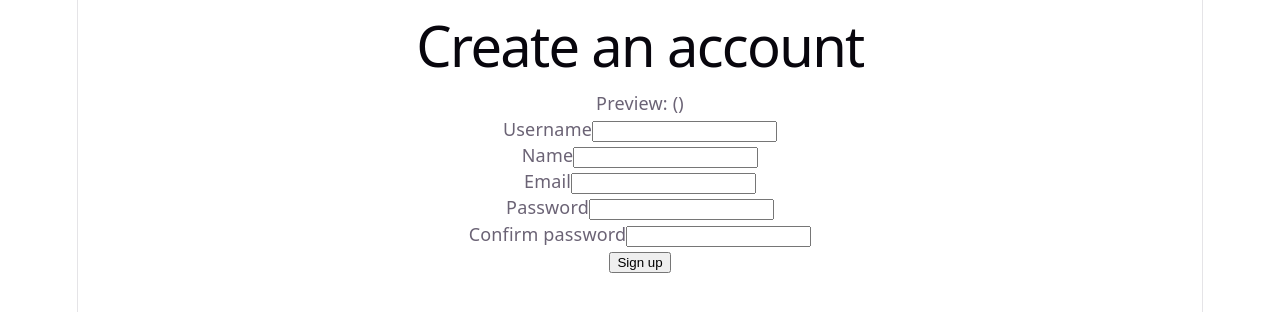
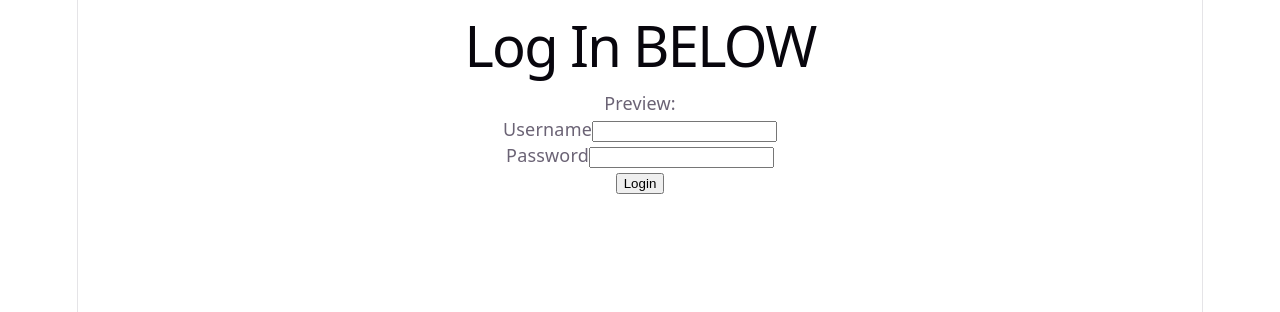
Before and after one commit to Cesar-KC/RoyalDevCapstoneProject, a React (Vite) app in the folder front-end/: page / in a window 1280 px wide. Shown: the top 312 px of the page. Built offline with nearby package versions, Linux system fonts and the light colour scheme.

Commit message:
Add login page

```diff
--- a/front-end/src/App.jsx
+++ b/front-end/src/App.jsx
@@ -1,7 +1,8 @@
 import RegisterPage from "./RegisterPage";
+import LoginPage from "./LoginPage";
 
 function App() {
-  return <RegisterPage />;
+  return <LoginPage />;
 }
 
 export default App;
--- /dev/null
+++ b/front-end/src/LoginPage.jsx
@@ -0,0 +1,63 @@
+import { useState } from "react";
+
+function LoginPage() {
+  const [form, setForm] = useState({
+    username: "",
+    password: "",
+  });
+  const [message, setMessage] = useState("");
+
+  function handleChange(event) {
+    const { name, value } = event.target;
+    setForm({ ...form, [name]: value });
+  }
+
+  async function handleSubmit(event) {
+    event.preventDefault();
+    setMessage("");
+
+    try {
+      const response = await fetch("http://127.0.0.1:8000/api/login", {
+        method: "POST",
+        headers: { "Content-Type": "application/json" },
+        body: JSON.stringify({
+          username: form.username,
+          password: form.password,
+        }),
+      });
+
+      const data = await response.json();
+
+      if (response.status === 200) {
+        setMessage(`Logged In. Welcome, ${data.name}.`);
+      } else if (response.status === 401) {
+        setMessage(data.detail);
+      } else {
+        setMessage("Something went wrong. Please try again.");
+      }
+    } catch {
+      setMessage("Could not reach the server. Is the backend running?");
+    }
+  }
+
+  return (
+    <div>
+      <h1>Log In BELOW</h1>
+      <p>Preview: {form.username}</p>
+      <form onSubmit={handleSubmit}>
+        <div>
+          <label>Username</label>
+          <input name="username" value={form.username} onChange={handleChange} required />
+        </div>
+        <div>
+          <label>Password</label>
+          <input name="password" type="password" value={form.password} onChange={handleChange} required />
+        </div>
+        <button type="submit">Login</button>
+      </form>
+      {message && <p>{message}</p>}
+    </div>
+  );
+}
+
+export default LoginPage;
```
